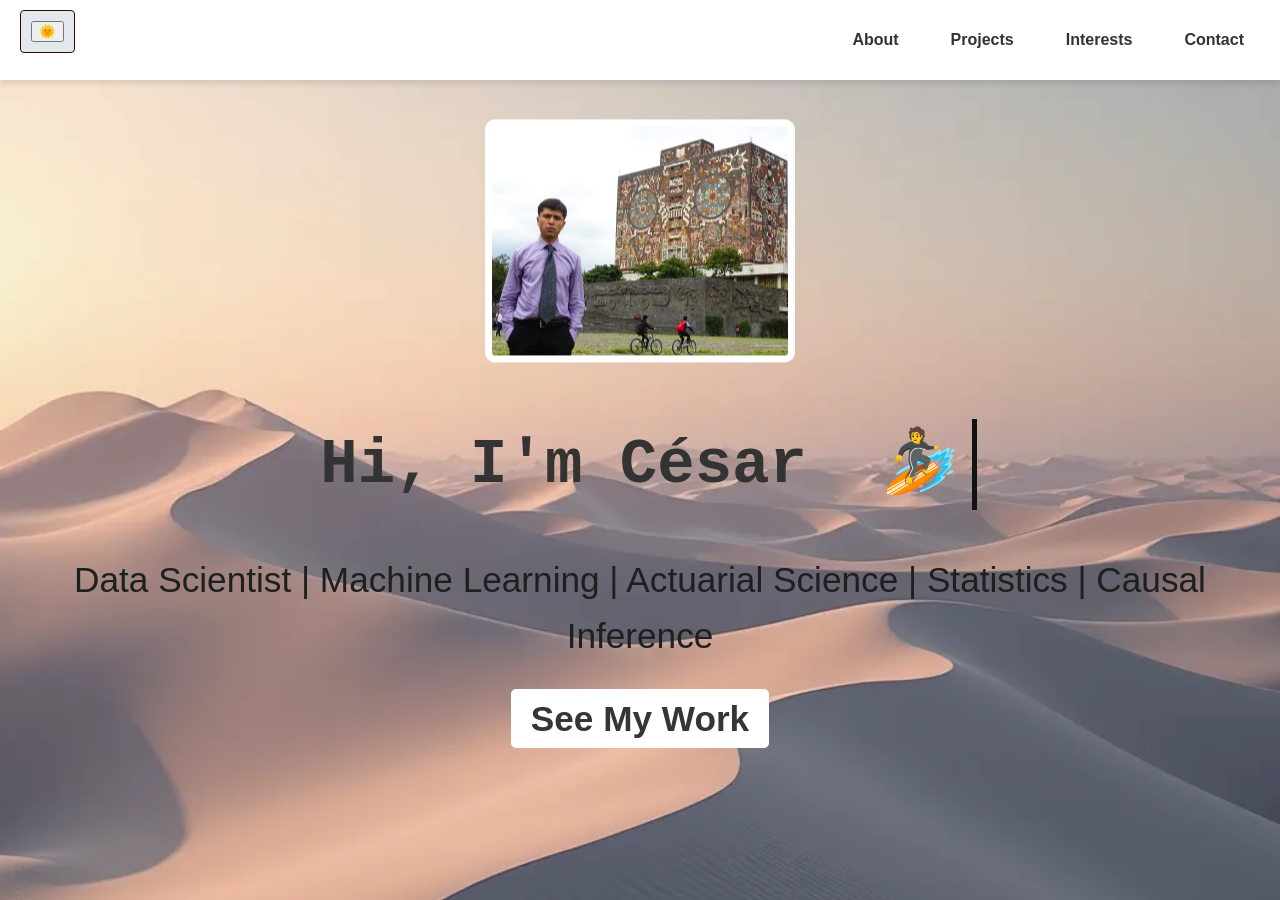
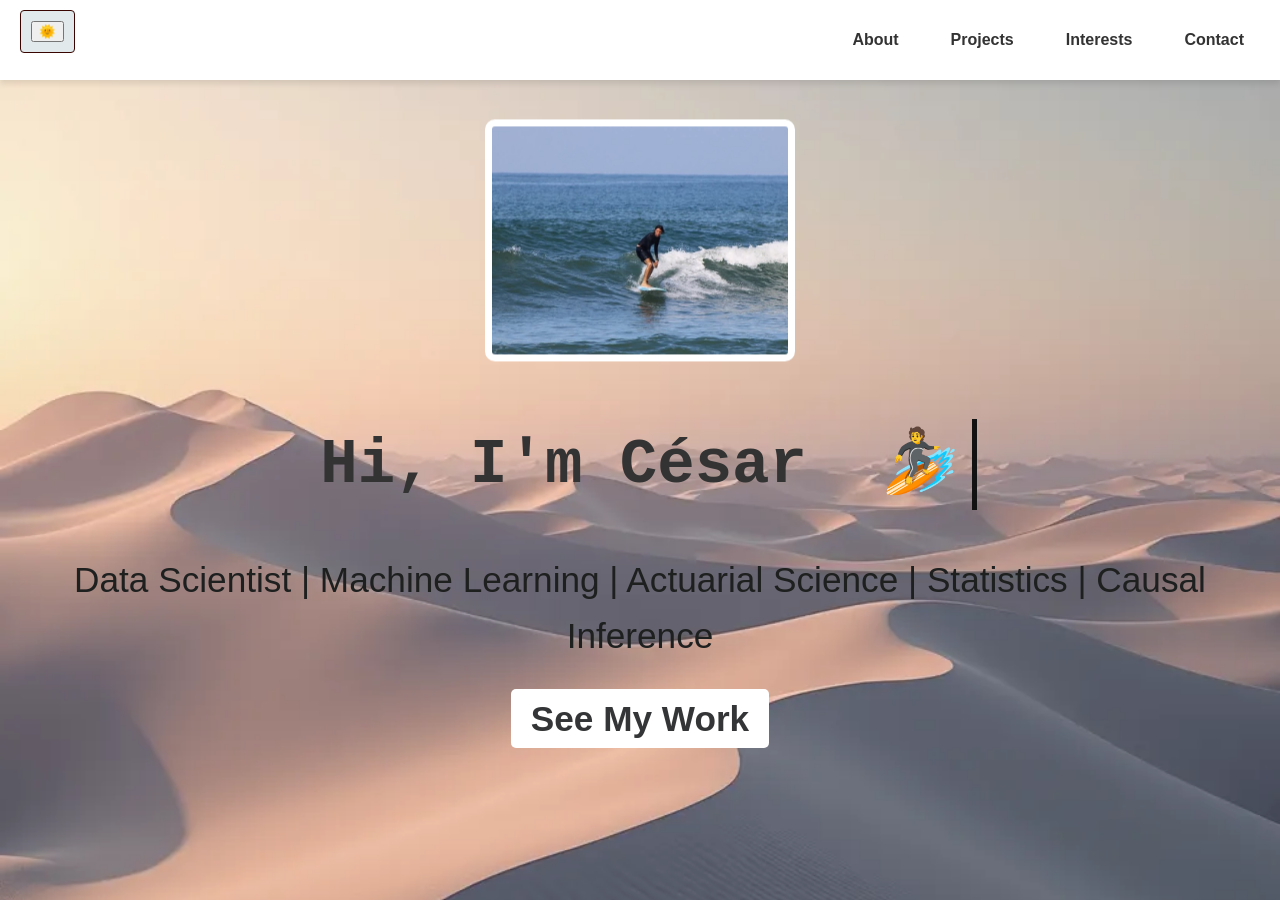
Before and after one commit to Cesarriosd/cesarios, a Jekyll site: the page built from README.md, in a window 1280 px wide and 900 px high. Built offline with Jekyll 4.4.1, drawn with Linux system fonts in a browser that asks for light colours; our own code applies the rules of GitHub Pages for plain Markdown files.

Commit message:
Change profile image

```diff
--- a/_layouts/default.html
+++ b/_layouts/default.html
@@ -480,7 +480,7 @@
 
     <!-- Hero Section with Animation -->
     <section class="hero">
-        <img src=".//res//cesar.jpg" alt="Moving GIF" class="moving-gif">
+        <img src=".//res//cesari.jpg" alt="Moving GIF" class="moving-gif">
          <div class="hero-content">
             <h1>Hi, I'm César &#160;&#127940; </h1>
         </div>
```
Also changed, not shown: res/cesari.jpg (added).
